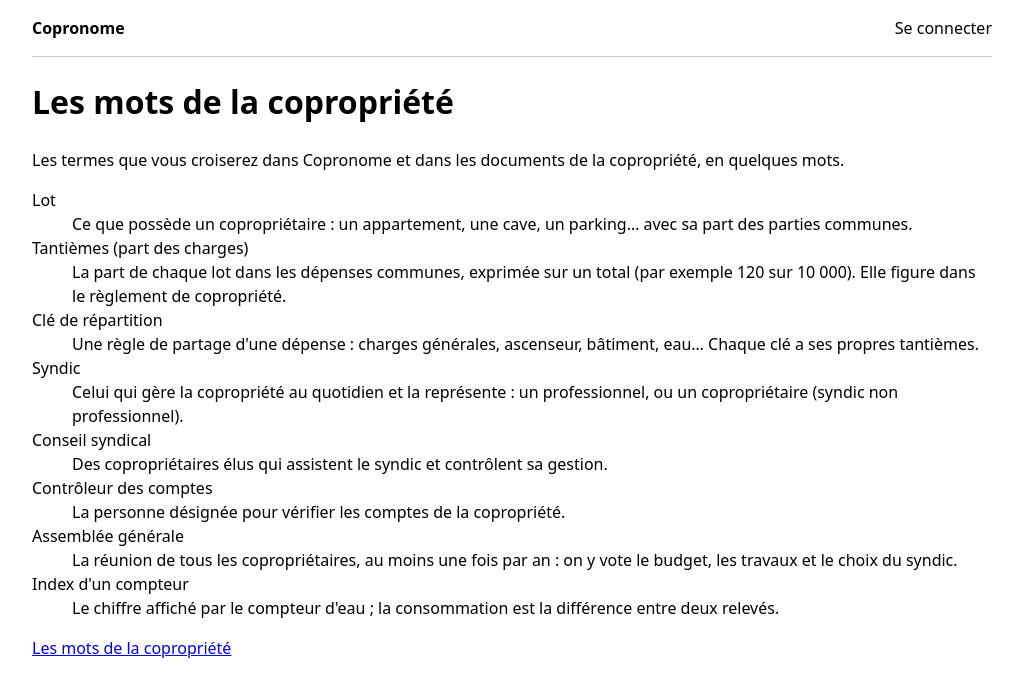
After one commit to Jqh63/copronome, a Django app: page /mots/ in a window 1280 px wide. The commit adds this page. Shown: the top 697 px of the page, without its empty margins (128-1148 px from the left). Run offline with Django 5.2, Linux system fonts and the light colour scheme; data that the repository does not hold is empty; parts of the project's set-up code (start-up, migrations or seed data) failed here and were passed over.

Commit message:
feat: libellés en français courant et page « Les mots de la copropriété »
Co-Authored-By: Claude Opus 5.5 <noreply@anthropic.com>

```diff
--- a/acces/models.py
+++ b/acces/models.py
@@ -17,7 +17,7 @@ from copro.models import Batiment, Personne
 
 
 class Role(models.TextChoices):
-    ADMIN = "admin", "Admin technique"
+    ADMIN = "admin", "Administrateur technique"
     PRESIDENT = "president", "Président du conseil syndical"
     MEMBRE_CS = "membre_cs", "Membre du conseil syndical"
     CONTROLEUR = "controleur", "Contrôleur des comptes"
--- a/agenda/templates/agenda/lien.html
+++ b/agenda/templates/agenda/lien.html
@@ -1,7 +1,7 @@
 {% extends "base.html" %}
-{% block titre %}Lien iCal — {{ nom_instance }}{% endblock %}
+{% block titre %}Lien d'abonnement à l'agenda — {{ nom_instance }}{% endblock %}
 {% block contenu %}
-<h1>Votre lien iCal</h1>
+<h1>Votre lien d'abonnement à l'agenda</h1>
 <p>Copiez-le maintenant dans votre application d'agenda (« s'abonner à un calendrier ») : il ne sera plus affiché.</p>
 <p><code>{{ lien }}</code></p>
 <p><a href="{% url 'agenda:liste' %}">Retour à l'agenda</a></p>
--- a/agenda/templates/agenda/liste.html
+++ b/agenda/templates/agenda/liste.html
@@ -18,7 +18,7 @@
   {% endfor %}
   </tbody>
 </table>
-<h2>Abonnement depuis votre agenda (iCal)</h2>
+<h2>Voir ces rendez-vous dans l'agenda de votre téléphone ou de votre messagerie</h2>
 <p>Le lien donne accès en lecture à l'agenda et aux échéances, sans connexion : ne le partagez pas.</p>
 <form method="post" action="{% url 'agenda:lien_ical' %}">{% csrf_token %}
   <button type="submit">{% if a_un_lien %}Remplacer mon lien (l'ancien cesse de fonctionner){% else %}Créer mon lien{% endif %}</button>
--- a/copro/templates/copro/lots.html
+++ b/copro/templates/copro/lots.html
@@ -3,7 +3,7 @@
 {% block contenu %}
 <h1>Lots</h1>
 <table>
-  <thead><tr><th>Lot</th><th>Bâtiment</th><th>Type</th><th>Étage</th><th>Tantièmes</th></tr></thead>
+  <thead><tr><th>Lot</th><th>Bâtiment</th><th>Type</th><th>Étage</th><th><a href="{% url 'mots' %}#tantiemes">Part des charges</a></th></tr></thead>
   <tbody>
   {% for lot in lots %}
     <tr>
--- a/copronome/templates/base.html
+++ b/copronome/templates/base.html
@@ -26,5 +26,6 @@
     {% endif %}
   </header>
   <main>{% block contenu %}{% endblock %}</main>
+  <footer><a href="{% url 'mots' %}">Les mots de la copropriété</a></footer>
 </body>
 </html>
--- /dev/null
+++ b/copronome/templates/mots.html
@@ -0,0 +1,24 @@
+{% extends "base.html" %}
+{% block titre %}Les mots de la copropriété — {{ nom_instance }}{% endblock %}
+{% block contenu %}
+<h1>Les mots de la copropriété</h1>
+<p>Les termes que vous croiserez dans Copronome et dans les documents de la copropriété, en quelques mots.</p>
+<dl>
+  <dt id="lot">Lot</dt>
+  <dd>Ce que possède un copropriétaire : un appartement, une cave, un parking… avec sa part des parties communes.</dd>
+  <dt id="tantiemes">Tantièmes (part des charges)</dt>
+  <dd>La part de chaque lot dans les dépenses communes, exprimée sur un total (par exemple 120 sur 10 000). Elle figure dans le règlement de copropriété.</dd>
+  <dt id="cle">Clé de répartition</dt>
+  <dd>Une règle de partage d'une dépense : charges générales, ascenseur, bâtiment, eau… Chaque clé a ses propres tantièmes.</dd>
+  <dt id="syndic">Syndic</dt>
+  <dd>Celui qui gère la copropriété au quotidien et la représente : un professionnel, ou un copropriétaire (syndic non professionnel).</dd>
+  <dt id="cs">Conseil syndical</dt>
+  <dd>Des copropriétaires élus qui assistent le syndic et contrôlent sa gestion.</dd>
+  <dt id="controleur">Contrôleur des comptes</dt>
+  <dd>La personne désignée pour vérifier les comptes de la copropriété.</dd>
+  <dt id="ag">Assemblée générale</dt>
+  <dd>La réunion de tous les copropriétaires, au moins une fois par an : on y vote le budget, les travaux et le choix du syndic.</dd>
+  <dt id="index">Index d'un compteur</dt>
+  <dd>Le chiffre affiché par le compteur d'eau ; la consommation est la différence entre deux relevés.</dd>
+</dl>
+{% endblock %}
--- a/copronome/urls.py
+++ b/copronome/urls.py
@@ -11,6 +11,7 @@ admin.site.login = secure_admin_login(admin.site.login)
 urlpatterns = [
     path("", views.accueil, name="accueil"),
     path("sante/", views.sante, name="sante"),
+    path("mots/", views.mots, name="mots"),
     path("lots/", copro_views.liste_lots, name="lots"),
     path("incidents/", include("incidents.urls")),
     path("documents/", include("documents.urls")),
--- a/copronome/views.py
+++ b/copronome/views.py
@@ -11,6 +11,12 @@ def accueil(request):
 
 
 @public
+def mots(request):
+    """Les mots de la copropriété, en français courant (revue du 2026-11-27)."""
+    return render(request, "mots.html")
+
+
+@public
 def sante(request):
     """Sonde de supervision : 200 si la base répond, 503 sinon."""
     try:
--- a/documents/models.py
+++ b/documents/models.py
@@ -55,7 +55,7 @@ class Categorie(models.TextChoices):
 class Visibilite(models.TextChoices):
     # Les rôles de chaque niveau sont fixés dans acces.droits (seul décideur).
     CS = "cs", "Conseil syndical"
-    COMPTES = "comptes", "CS, contrôleur des comptes et syndic non professionnel"
+    COMPTES = "comptes", "Conseil syndical, contrôleur des comptes et syndic non professionnel"
     TOUS = "tous", "Tous les comptes"
 
 
--- a/eau/templates/eau/liste.html
+++ b/eau/templates/eau/liste.html
@@ -2,7 +2,7 @@
 {% block titre %}Eau — {{ nom_instance }}{% endblock %}
 {% block contenu %}
 <h1>Compteurs d'eau</h1>
-<p>Copronome relève les index et sort les m³ par lot ; la répartition en euros se fait dans le logiciel de comptabilité, sur une clé dont les tantièmes sont ces m³.</p>
+<p>Copronome note les chiffres relevés sur chaque compteur et en déduit les m³ consommés par lot. Le partage de la facture en euros se fait ensuite dans le logiciel de comptabilité, au prorata de ces m³.</p>
 {% if peut_ecrire %}
 <p><a href="{% url 'eau:creer_compteur' %}">Nouveau compteur</a>{% for batiment in batiments_tournee %} · <a href="{% url 'eau:tournee' batiment.pk %}">Tournée {{ batiment.nom }}</a>{% endfor %}</p>
 {% endif %}
```
Also changed, not shown: tests/test_acces.py (+1 -1 lines), tests/test_mots.py (added, +23 -0 lines), acces/migrations/0003_libelle_admin.py (added), documents/migrations/0005_libelle_visibilite_comptes.py (added).
